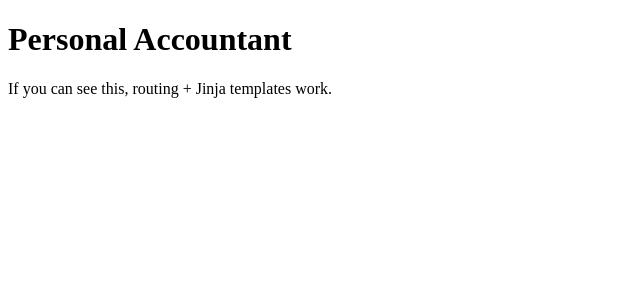
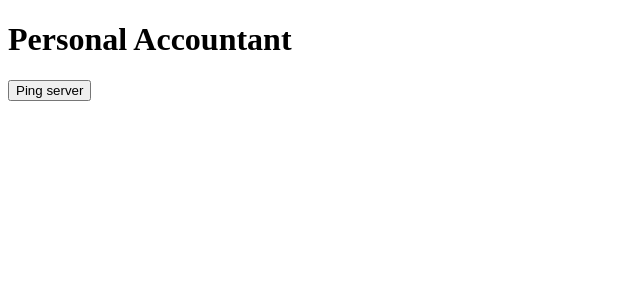
Before and after one commit to omarmdassem/personal-accountant-TOM, a FastAPI app: page / in a window 1280 px wide. Shown: the top 300 px of the page, without its empty margins (0-640 px from the left). Run offline with FastAPI, Linux system fonts and the light colour scheme; some libraries are stand-ins or nearby versions.

Commit message:
Add HTMX ping interaction

```diff
--- a/app/main.py
+++ b/app/main.py
@@ -1,6 +1,8 @@
 from fastapi import FastAPI, Request
 from fastapi.responses import HTMLResponse
 from fastapi.templating import Jinja2Templates
+from datetime import datetime
+from fastapi.responses import HTMLResponse
 
 app = FastAPI()
 templates = Jinja2Templates(directory="templates")
@@ -8,3 +10,8 @@ templates = Jinja2Templates(directory="templates")
 @app.get("/", response_class=HTMLResponse)
 def home(request: Request):
     return templates.TemplateResponse("index.html", {"request": request, "title": "Personal Accountant"})
+
+
+@app.get("/ping", response_class=HTMLResponse)
+def ping():
+    return f"<p>✅ Server time: {datetime.now().isoformat(timespec='seconds')}</p>"
--- a/templates/index.html
+++ b/templates/index.html
@@ -1,8 +1,17 @@
 <!doctype html>
 <html>
-  <head><meta charset="utf-8"><title>{{ title }}</title></head>
+  <head>
+    <meta charset="utf-8">
+    <title>{{ title }}</title>
+    <script src="https://unpkg.com/htmx.org@1.9.12"></script>
+  </head>
   <body>
     <h1>{{ title }}</h1>
-    <p>If you can see this, routing + Jinja templates work.</p>
+
+    <button hx-get="/ping" hx-target="#result" hx-swap="innerHTML">
+      Ping server
+    </button>
+
+    <div id="result" style="margin-top: 12px;"></div>
   </body>
 </html>
```
